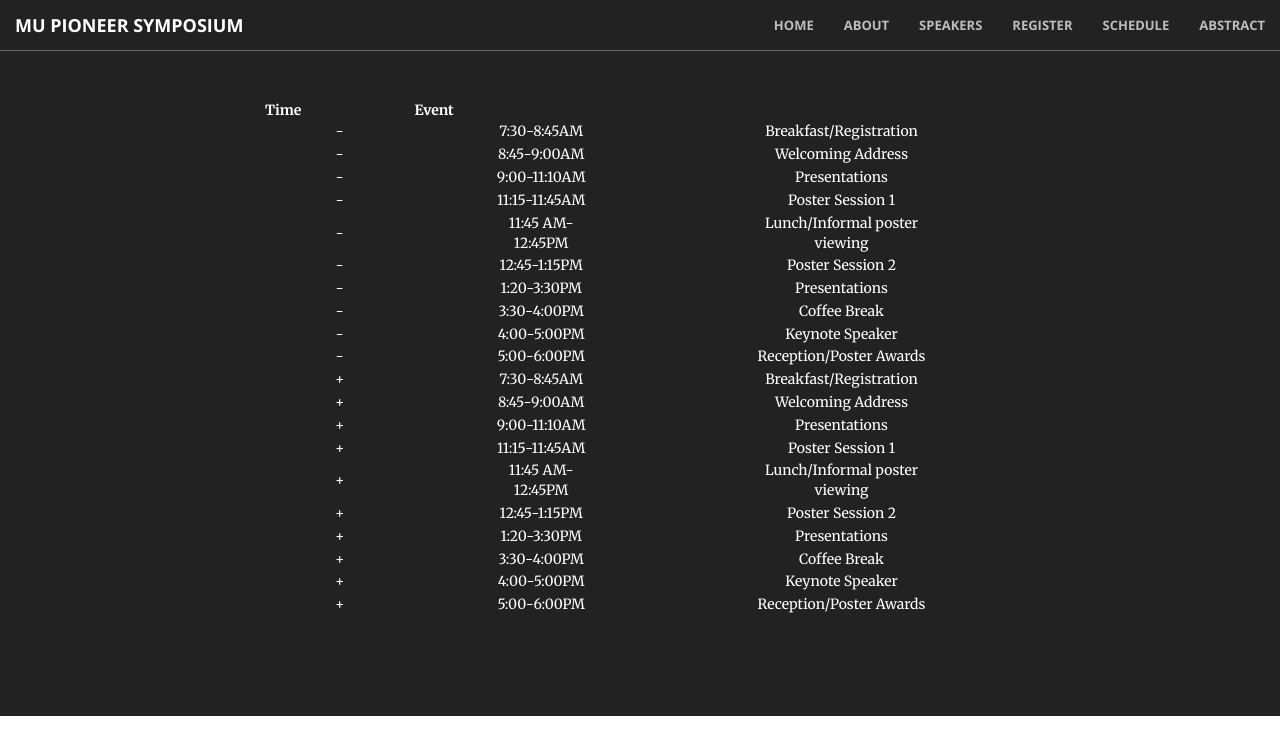
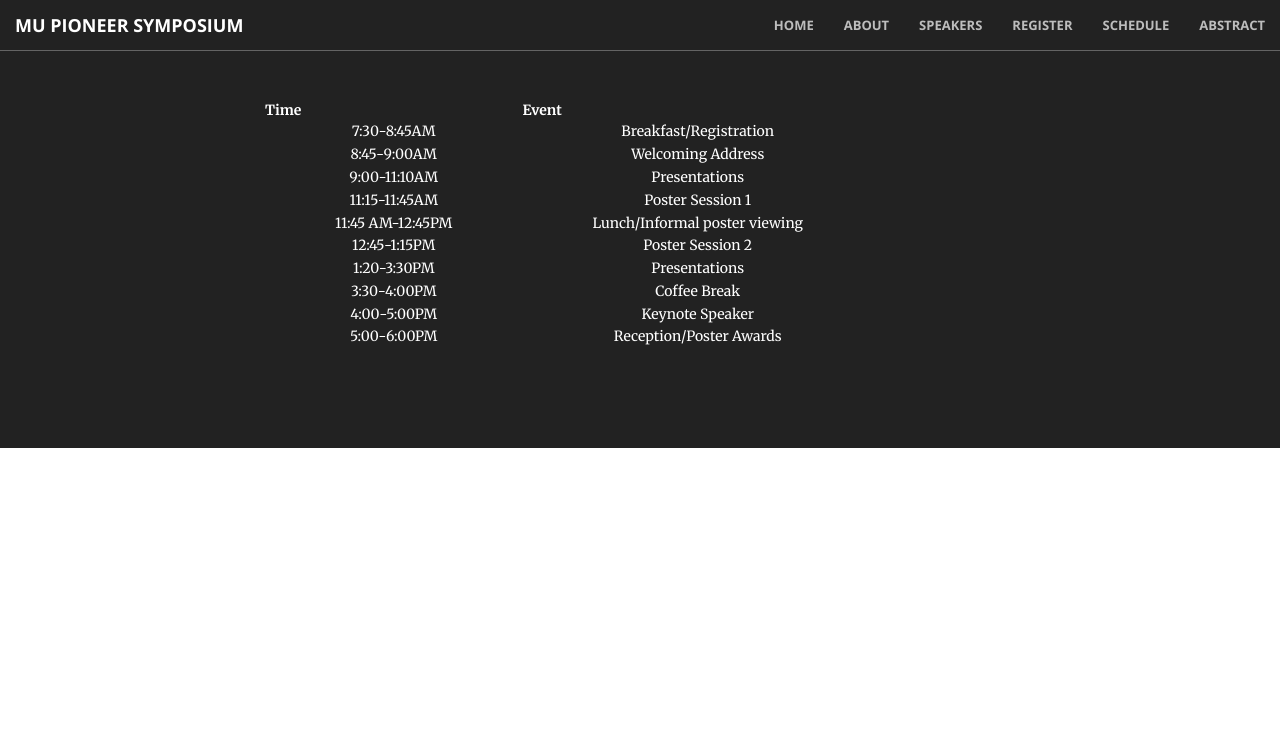
Before and after one commit to mupioneersymposium/mupioneersymposium.github.io, a Jekyll site: the page built from schedule.md, in a window 1280 px wide. Shown: the top 755 px of the page. Built offline with Jekyll 4.4.1, drawn with Linux system fonts in a browser that asks for light colours.

Commit message:
Update schedule.md

```diff
--- a/schedule.md
+++ b/schedule.md
@@ -2,25 +2,15 @@
 layout: regular
 ---
 
-| Time | Event |
+ | Time | Event |
  |------|-------|
--| 7:30-8:45AM | Breakfast/Registration |
--| 8:45-9:00AM  | Welcoming Address |
--| 9:00-11:10AM | Presentations |
--| 11:15-11:45AM | Poster Session 1 |
--| 11:45 AM-12:45PM | Lunch/Informal poster viewing |
--| 12:45-1:15PM | Poster Session 2 |
--| 1:20-3:30PM | Presentations |
--| 3:30-4:00PM | Coffee Break |
--| 4:00-5:00PM | Keynote Speaker |
--| 5:00-6:00PM | Reception/Poster Awards |
-+| 7:30-8:45AM | Breakfast/Registration
-+| 8:45-9:00AM  | Welcoming Address
-+| 9:00-11:10AM | Presentations
-+| 11:15-11:45AM | Poster Session 1
-+| 11:45 AM-12:45PM | Lunch/Informal poster viewing
-+| 12:45-1:15PM | Poster Session 2
-+| 1:20-3:30PM | Presentations
-+| 3:30-4:00PM | Coffee Break
-+| 4:00-5:00PM | Keynote Speaker
-+| 5:00-6:00PM | Reception/Poster Awards
+| 7:30-8:45AM | Breakfast/Registration |
+| 8:45-9:00AM  | Welcoming Address |
+| 9:00-11:10AM | Presentations |
+| 11:15-11:45AM | Poster Session 1 |
+| 11:45 AM-12:45PM | Lunch/Informal poster viewing |
+| 12:45-1:15PM | Poster Session 2 |
+| 1:20-3:30PM | Presentations |
+| 3:30-4:00PM | Coffee Break |
+| 4:00-5:00PM | Keynote Speaker |
+| 5:00-6:00PM | Reception/Poster Awards |
```
